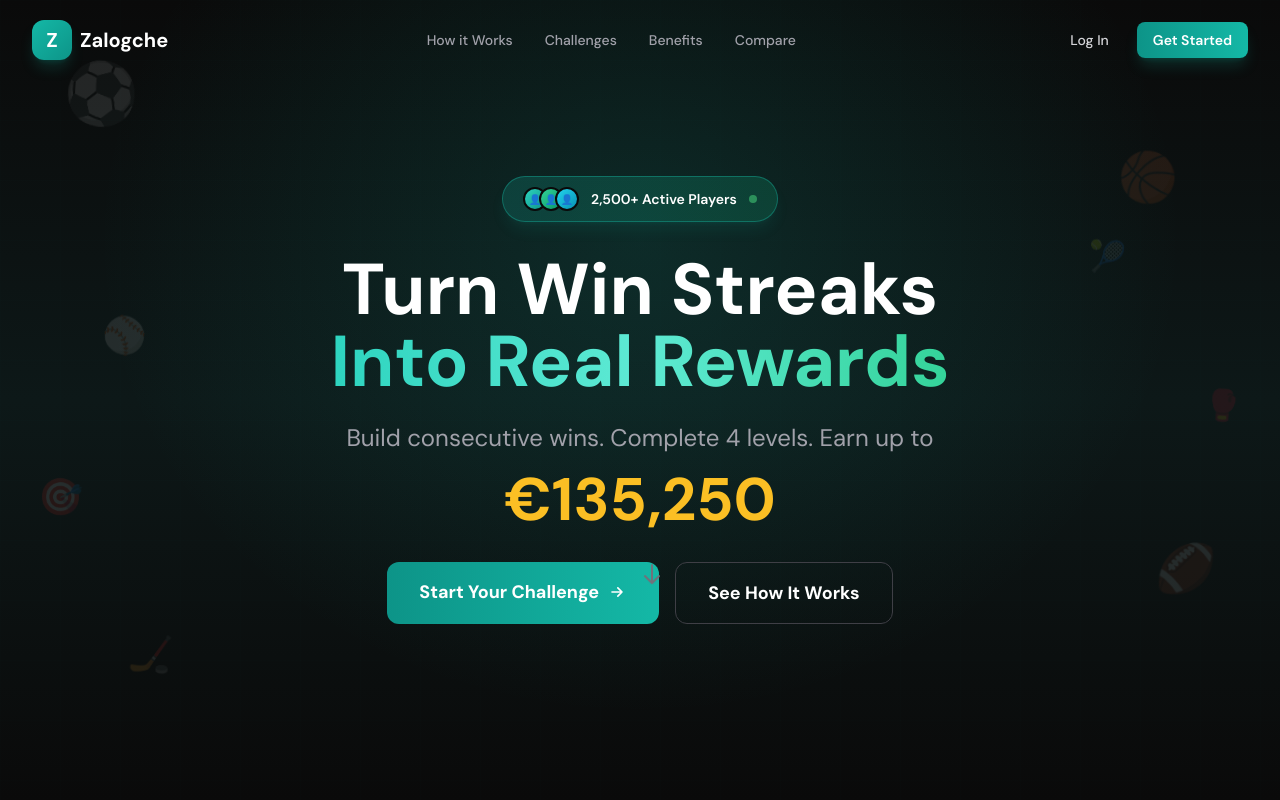
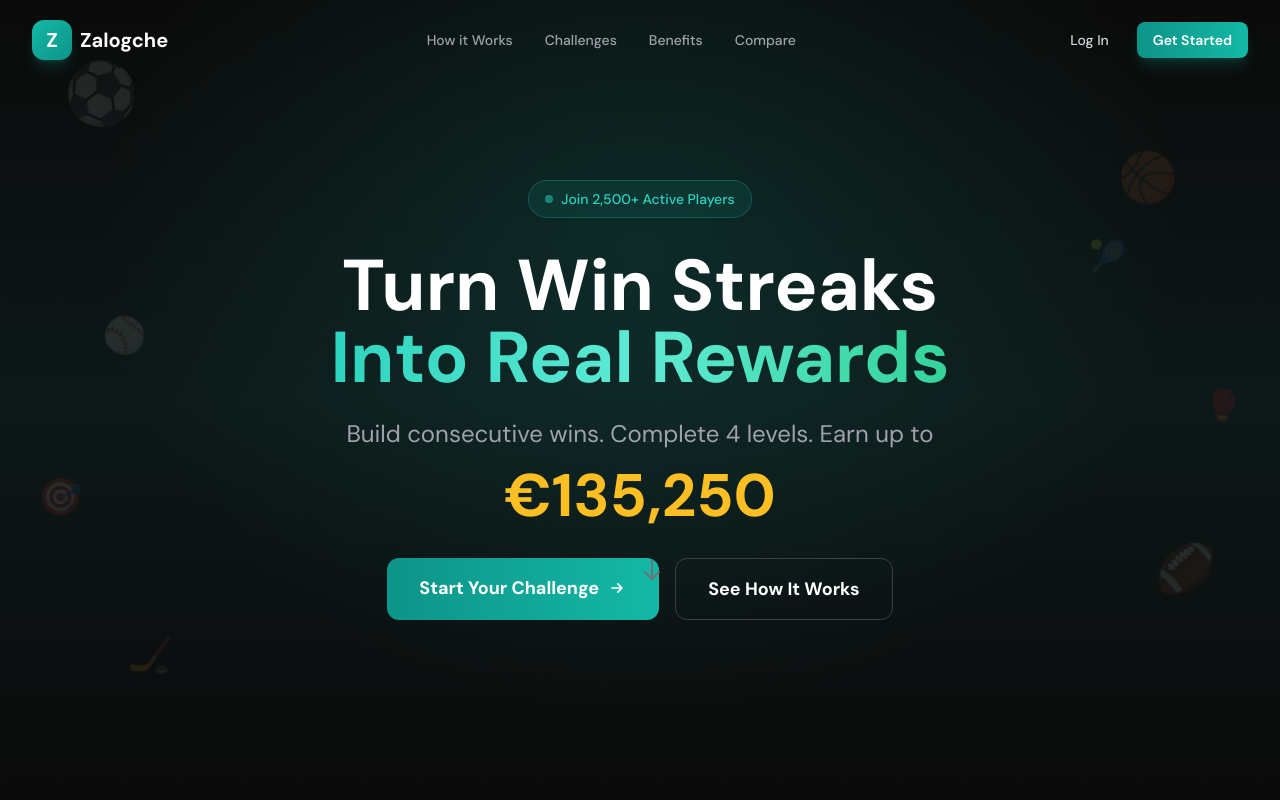
Before and after one commit to aianalyticsxxx/payout_academy_aianalytics, a Next.js app: page / in a window 1280 px wide. Shown: the top 800 px of the page. Built offline with nearby package versions, Linux system fonts and the light colour scheme.

Commit message:
Revert badge to simple design

```diff
--- a/app/page.tsx
+++ b/app/page.tsx
@@ -260,14 +260,9 @@ export default function LandingPage() {
         {/* Hero Content */}
         <div className="relative z-10 max-w-5xl mx-auto px-4 text-center">
           {/* Badge */}
-          <div className="inline-flex items-center gap-3 px-5 py-2.5 rounded-full bg-gradient-to-r from-teal-500/20 to-emerald-500/20 border border-teal-500/40 mb-8 animate-fade-in shadow-lg shadow-teal-500/10">
-            <div className="flex -space-x-2">
-              <div className="w-6 h-6 rounded-full bg-gradient-to-br from-teal-400 to-teal-600 border-2 border-[#0A0A0A] flex items-center justify-center text-[10px]">👤</div>
-              <div className="w-6 h-6 rounded-full bg-gradient-to-br from-emerald-400 to-emerald-600 border-2 border-[#0A0A0A] flex items-center justify-center text-[10px]">👤</div>
-              <div className="w-6 h-6 rounded-full bg-gradient-to-br from-cyan-400 to-cyan-600 border-2 border-[#0A0A0A] flex items-center justify-center text-[10px]">👤</div>
-            </div>
-            <span className="text-sm font-semibold text-white">2,500+ Active Players</span>
-            <span className="w-2 h-2 rounded-full bg-green-400 animate-pulse" />
+          <div className="inline-flex items-center gap-2 px-4 py-2 rounded-full bg-teal-500/10 border border-teal-500/30 mb-8 animate-fade-in">
+            <span className="w-2 h-2 rounded-full bg-teal-400 animate-pulse" />
+            <span className="text-sm text-teal-400 font-medium">Join 2,500+ Active Players</span>
           </div>
 
           {/* Main Headline */}
```
